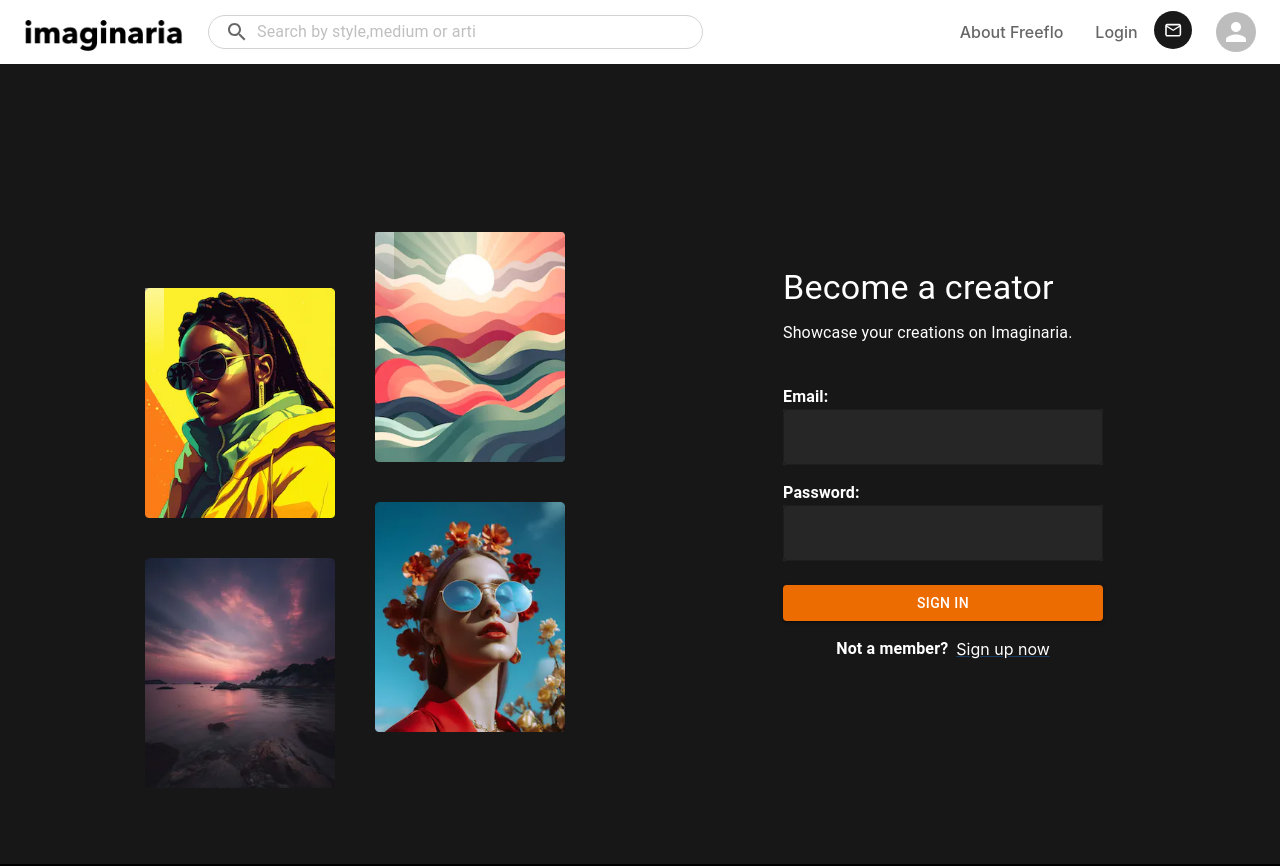
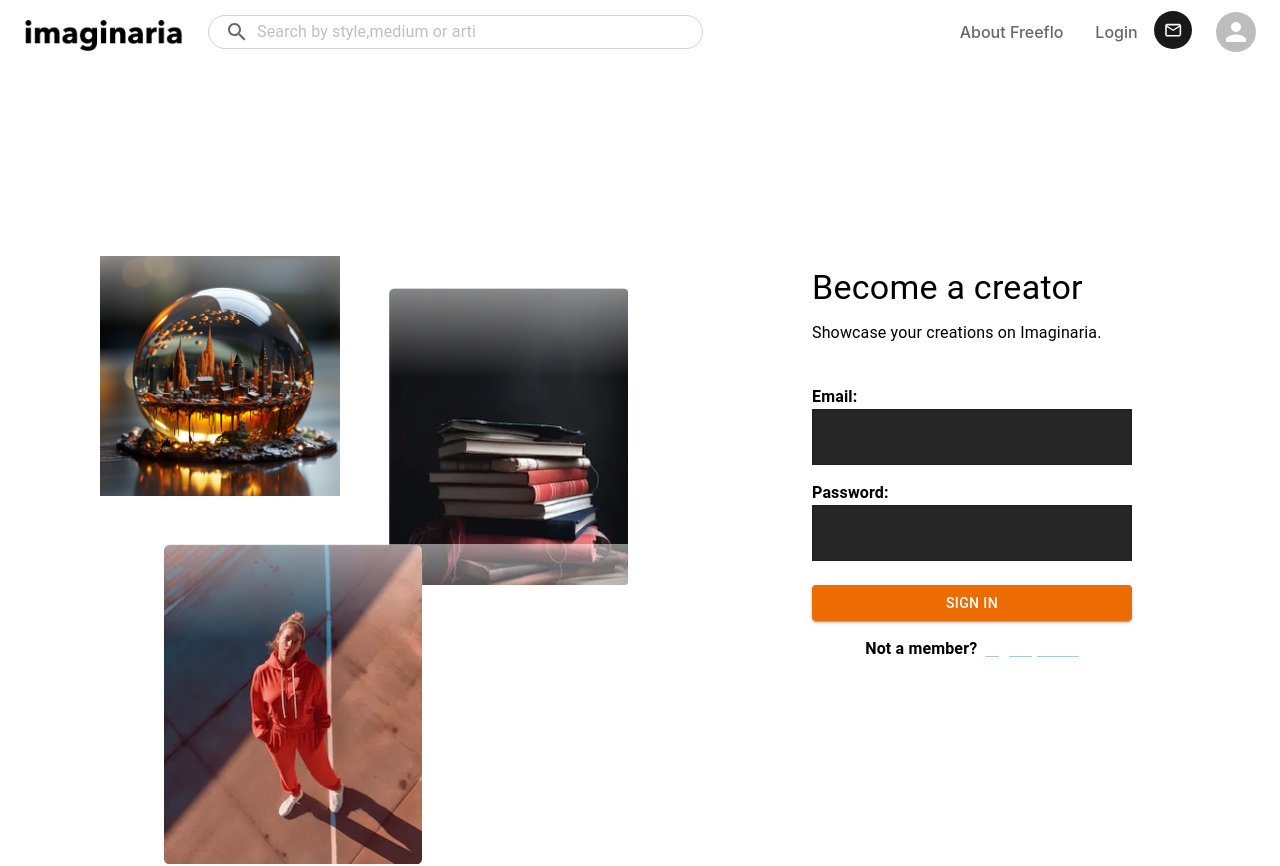
Before and after one commit to TsvetomirMichov/imagininaria, a React (Vite) app: page /becomeACreator in a window 1280 px wide. Shown: the top 866 px of the page. Built offline with nearby package versions, Linux system fonts and the light colour scheme.

Commit message:
Update BecomeACreator.jsx

```diff
--- a/src/pages/BecomeACreator/BecomeACreator.jsx
+++ b/src/pages/BecomeACreator/BecomeACreator.jsx
@@ -1,13 +1,11 @@
 import React from 'react'
 import Navbar from '../../components/Navbar/Navbar'
 import Footer from '../../components/Footer/Footer'
-import { Box, Typography, Link } from '@mui/material'
+import { Box } from '@mui/material'
 import LoginPage from '../Login/Login'
-import TopImageLeft1 from '../../images/about/image.webp'
-import TopImageLeft2 from '../../images/about/about2.webp'
-import TopImageRight1 from '../../images/about/about1.webp'
-import TopImageRight2 from '../../images/about/about4.webp'
-import logo_about from '../../images/about/logo_about.webp'
+import TopImageLeft2 from '../../images/about/top_right.webp'
+import TopImageRight2 from '../../images/about/top_left.webp'
+import TopImageRight1 from '../../images/about/Imaginaria-about-1.jpg'
 import styled from '@emotion/styled'
 
 
@@ -40,11 +38,12 @@ const BecomeACreator = () => {
         <div>
             <Box sx={{
                 position: 'relative',
+                mb:'15em'
             }}>
                 <Navbar />
                 <Box sx={{
-                    backgroundColor: '#171717',
-                    color: 'white',
+                    backgroundColor: 'white',
+                    color: 'black',
                     width: '100%',
                     height: '100vh',
                     display: 'flex',
@@ -53,27 +52,45 @@ const BecomeACreator = () => {
                 }}>
 
                     <BoxTop sx={{ mt: '10em', padding: '1.5em',display:{xs:'none',sm:'flex'} }}>
-
-                        <Box sx={{ display: 'flex', flexDirection: 'row', mt: '-1em', mr: '1em' }}>
-                            <Box gap={5} mt={2} p={{ xs: 4, sm: 5 }} position={'relative'} sx={{ display: 'flex', flexDirection: 'column' }}>
-                                <ImageContainer>
-                                    <img src={TopImageRight1} width={190} height={230} alt="Image 5" />
+                        <Box sx={{
+                        display: 'flex',
+                        flexDirection: 'column',
+                        height: '100%',
+                        alignItems: { xs: 'center', sm: 'flex-end' }
+                    }}>
+                        <Box sx={{
+                            display: 'flex', flexDirection: 'row', mt: '-1em', ml: '1em', position: 'relative',
+                            width: '100%',
+                            height: { xs: '40%', sm: '100%' }
+                        }}>
+                            <Box position={'relative'} p={3} sx={{ display: 'flex', flexDirection: 'column', width: '15em', height: '15em' }}>
+                                <ImageContainer sx={{
+                                    width: { xs: '100%', sm: '15em' },
+                                }}>
+                                    <img src={TopImageRight1} width={'100%'} height={'100%'} alt="Image 5" />
+                                </ImageContainer>
+                            </Box>
+                            <Box position={'relative'} p={3} mt={4} sx={{ display: 'flex', flexDirection: 'column', width: '15em', height: '5em' }}>
+                                <ImageContainer sx={{
+                                    width: { xs: '100%', sm: '15em' },
+                                }}>
+                                    <img src={TopImageLeft2} width={'100%'} height={'100%'} alt="Image 5" />
                                 </ImageContainer>
 
-                                <img src={TopImageLeft2} width={190} height={230} alt="Image 3" />
-
-                            </Box>
-                            <Box gap={5} position={'relative'} sx={{ display: 'flex', flexDirection: 'column' }}>
-                                <ImageContainer>
-                                    <img src={TopImageLeft1} width={190} height={230} alt="Image 5" />
-                                </ImageContainer>
-
-                                <img src={TopImageRight2} width={190} height={230} alt="Image 3" />
                             </Box>
                         </Box>
+                        <Box position={'relative'} p={3} >
+                            <ImageContainer sx={{
+                                width: { xs: '100%', sm: '30em' },
+                                height:'20em'
+                            }}>
+                                <img src={TopImageRight2} style={{height:'100%', objectFit: 'cover' }} alt="Image 5" />
+                            </ImageContainer>
+                        </Box>
+                    </Box>
                     </BoxTop>
+
                     <LoginPage />
-
                 </Box>
             </Box>
             <Footer />
```
